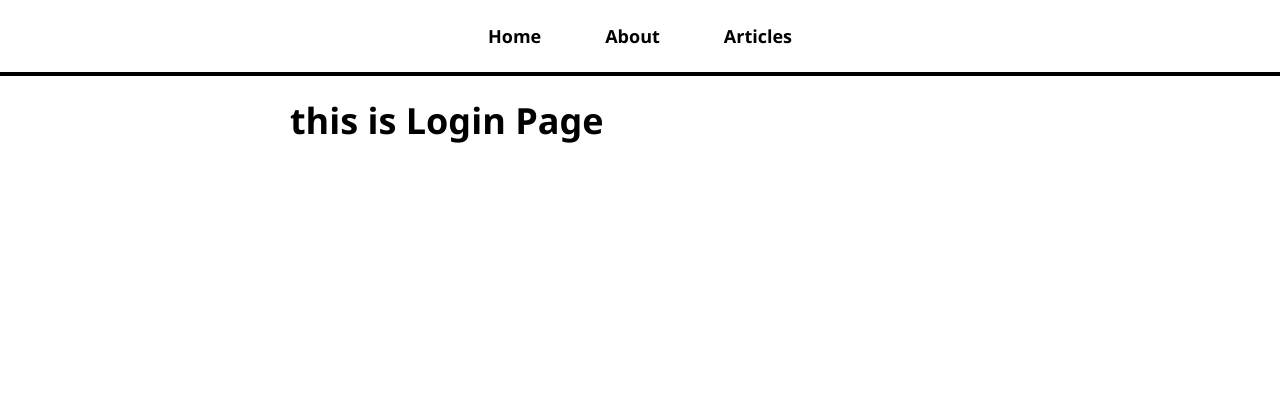
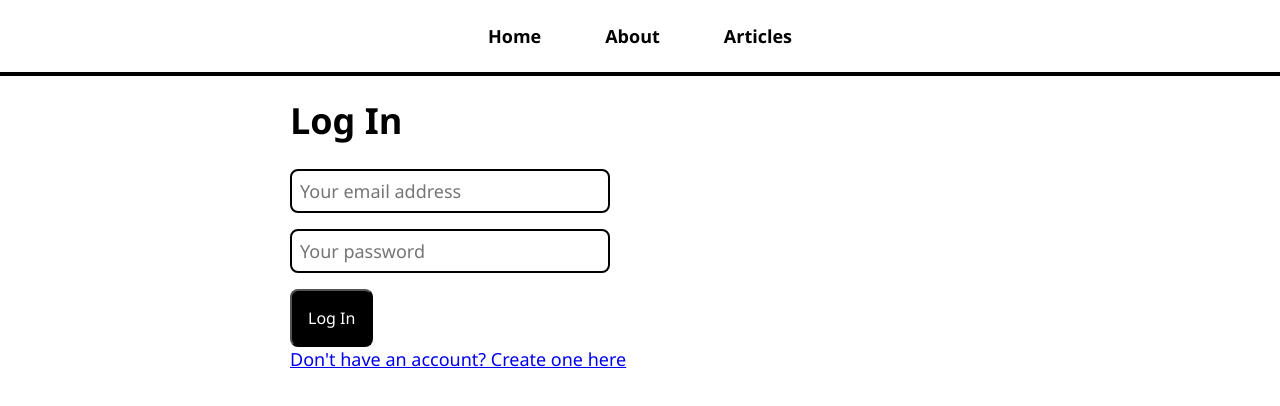
Before and after one commit to Levani1111/Full-Stack-Site-Blog, a React (Create React App) app in the folder my-blog-frontend/: page /login in a window 1280 px wide. Shown: the top 406 px of the page. Built offline with nearby package versions, Linux system fonts and the light colour scheme.

Commit message:
Build a login form

```diff
--- a/my-blog-frontend/src/pages/LoginPage.js
+++ b/my-blog-frontend/src/pages/LoginPage.js
@@ -1,48 +1,41 @@
+import { useState } from 'react';
+import { Link, useNavigate } from 'react-router-dom';
+import { getAuth, signInWithEmailAndPassword } from 'firebase/auth';
+
 const LoginPage = () => {
+    const [email, setEmail] = useState('');
+    const [password, setPassword] = useState('');
+    const [error, setError] = useState('');
+
+    const navigate = useNavigate();
+
+    const logIn = async () => {
+        try {
+            await signInWithEmailAndPassword(getAuth(), email, password);
+            navigate('/articles');
+        } catch (e) {
+            setError(e.message);
+        }
+    }
+
     return (
-        <h1>this is Login Page</h1>
+        <>
+            <h1>Log In</h1>
+            {error && <p className="error">{error}</p>}
+            <input
+                placeholder="Your email address"
+                value={email}
+                onChange={e => setEmail(e.target.value)} />
+            <input
+                type="password"
+                placeholder="Your password"
+                value={password}
+                onChange={e => setPassword(e.target.value)} />
+            <button onClick={logIn}>Log In</button>
+            <div><Link to="/create-account">Don't have an account? Create one here</Link></div>
+
+        </>
     );
 }
 
 export default LoginPage;
-
-// import { useState } from 'react';
-// import { Link, useNavigate } from 'react-router-dom';
-// import { getAuth, signInWithEmailAndPassword } from 'firebase/auth';
-
-// const LoginPage = () => {
-//     const [email, setEmail] = useState('');
-//     const [password, setPassword] = useState('');
-//     const [error, setError] = useState('');
-
-//     const navigate = useNavigate();
-
-//     const logIn = async () => {
-//         try {
-//             await signInWithEmailAndPassword(getAuth(), email, password);
-//             navigate('/articles');
-//         } catch (e) {
-//             setError(e.message);
-//         }
-//     }
-
-//     return (
-//         <>
-//             <h1>Log In</h1>
-//             {error && <p className="error">{error}</p>}
-//             <input
-//                 placeholder="Your email address"
-//                 value={email}
-//                 onChange={e => setEmail(e.target.value)} />
-//             <input
-//                 type="password"
-//                 placeholder="Your password"
-//                 value={password}
-//                 onChange={e => setPassword(e.target.value)} />
-//             <button onClick={logIn}>Log In</button>
-//             <Link to="/create-account">Don't have an account? Create one here</Link>
-//         </>
-//     );
-// }
-
-// export default LoginPage;
```
